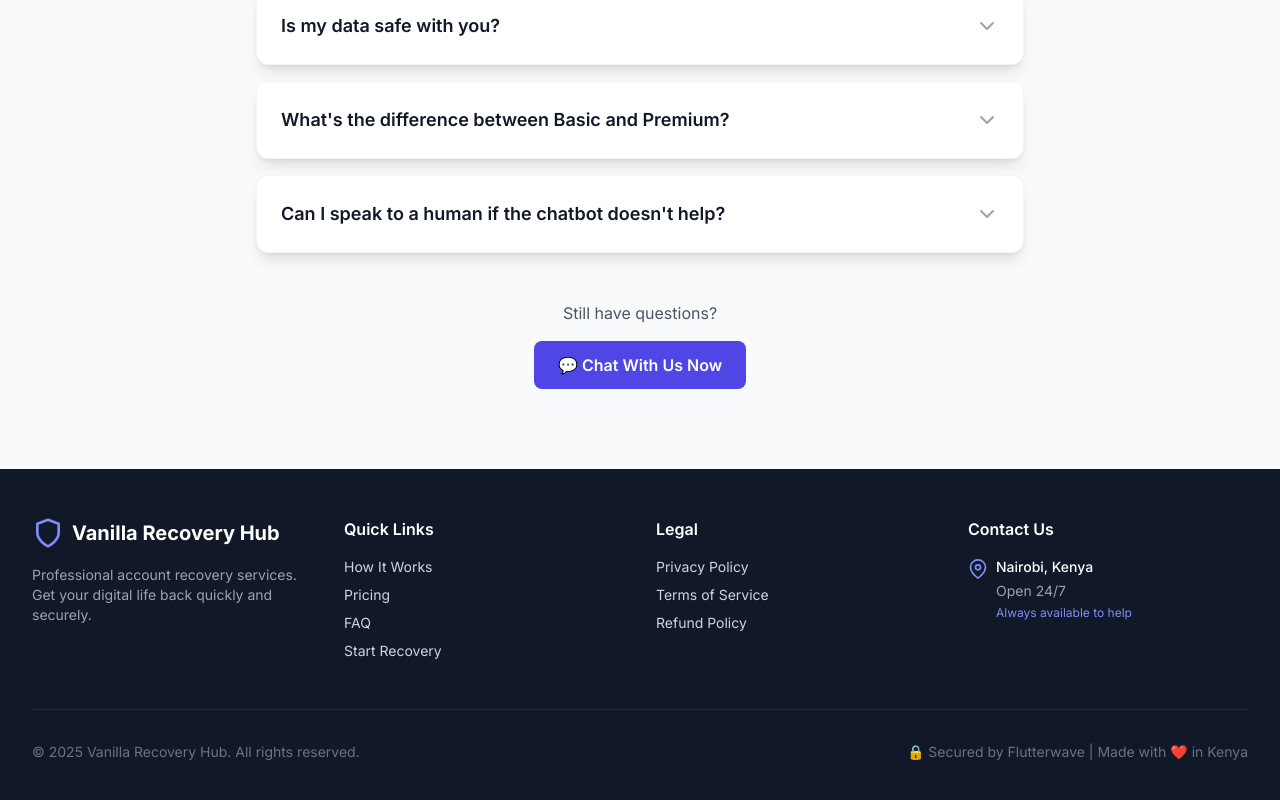
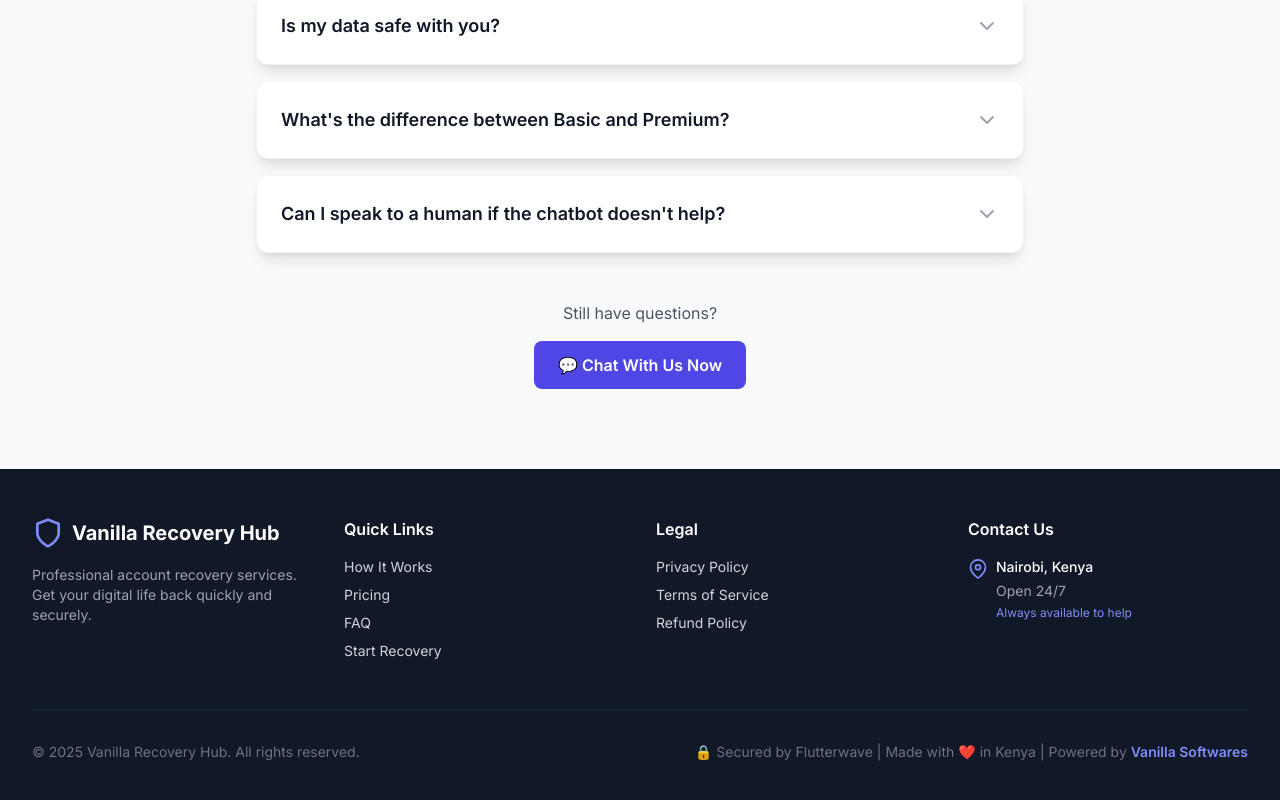
Before and after one commit to vanillake254/vanilla-recovery-hub, a Next.js app in the folder frontend/: page / in a window 1280 px wide. Shown: the part 3959-4759 px from the top of the page. Built offline with nearby package versions, Linux system fonts and the light colour scheme; no server answers.

Commit message:
Add Vanilla Softwares link to footer

```diff
--- a/frontend/src/components/Footer.tsx
+++ b/frontend/src/components/Footer.tsx
@@ -1,7 +1,7 @@
 'use client';
 
 import Link from 'next/link';
-import { FiMail, FiMapPin, FiShield } from 'react-icons/fi';
+import { FiMapPin, FiShield } from 'react-icons/fi';
 
 export default function Footer() {
   return (
@@ -92,7 +92,15 @@ export default function Footer() {
             © {new Date().getFullYear()} Vanilla Recovery Hub. All rights reserved.
           </p>
           <p className="text-gray-500 mt-4 md:mt-0">
-            🔒 Secured by Flutterwave | Made with ❤️ in Kenya
+            🔒 Secured by Flutterwave | Made with ❤️ in Kenya | Powered by{' '}
+            <a
+              href="https://vanillasoftwares.web.app/"
+              target="_blank"
+              rel="noopener noreferrer"
+              className="text-primary-400 hover:text-primary-300 transition-colors font-semibold"
+            >
+              Vanilla Softwares
+            </a>
           </p>
         </div>
       </div>
```
